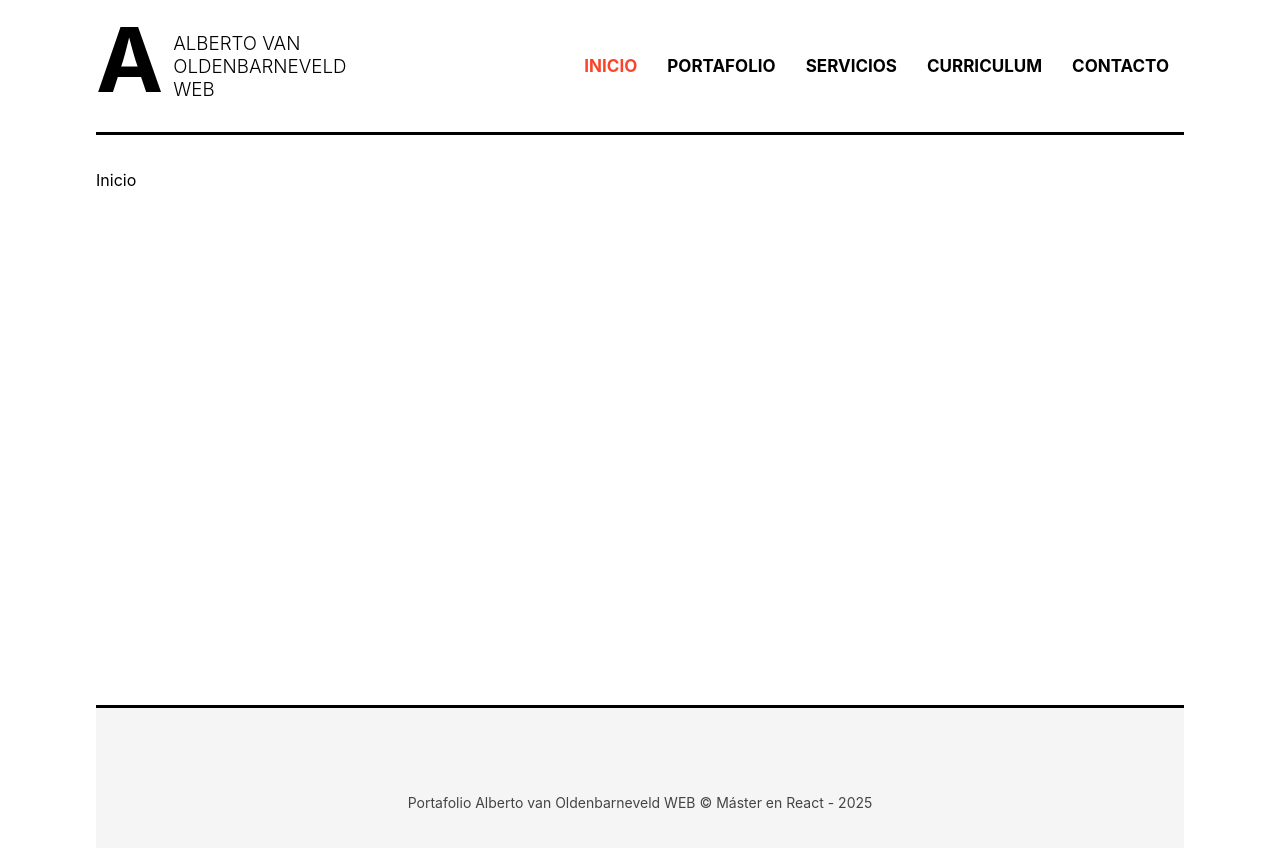
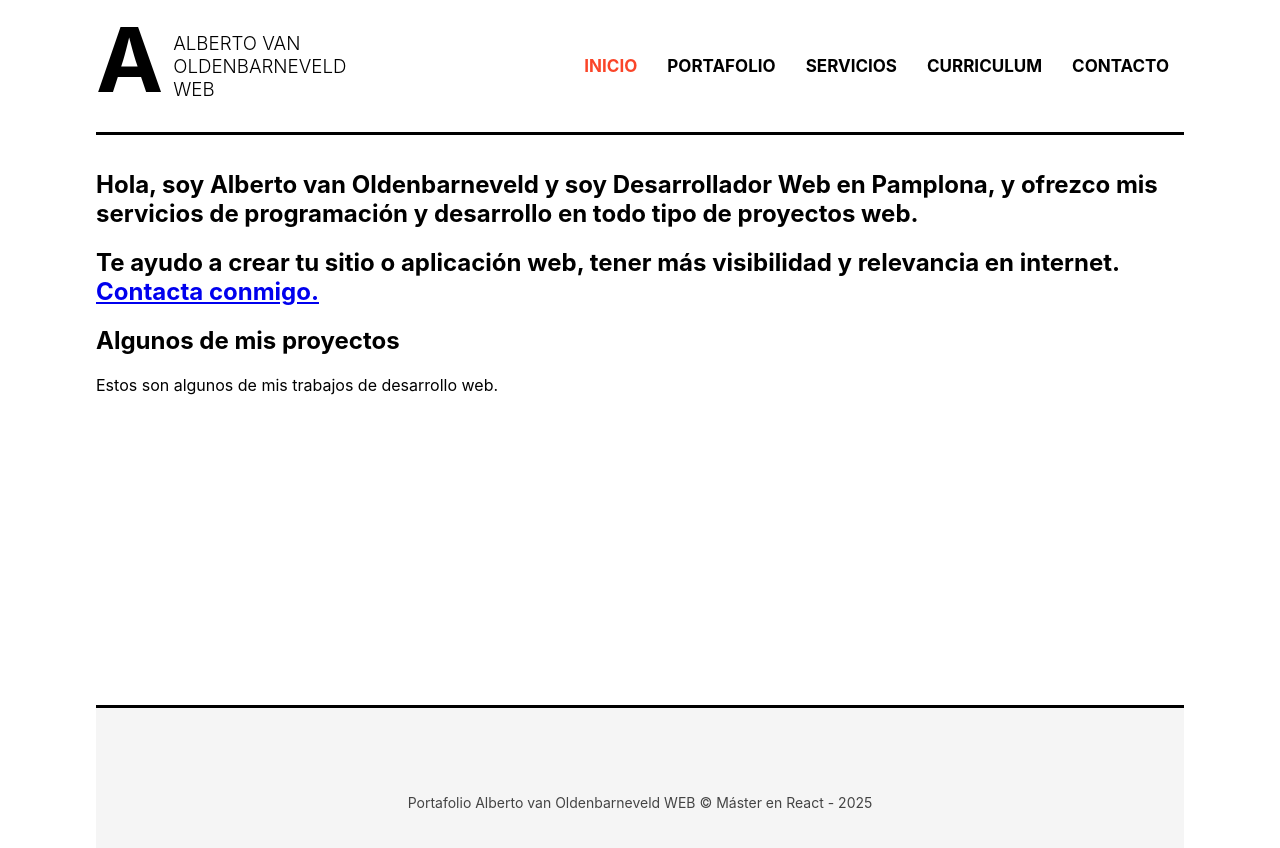
Before and after one commit to avanoldenbarneveld/master-en-react, a React (Create React App) app in the folder 08-proyecto02/: page /inicio in a window 1280 px wide. Shown: the top 848 px of the page. Built offline with nearby package versions, Linux system fonts and the light colour scheme.

Commit message:
add additional styling and structuring to page

```diff
--- a/08-proyecto02/src/components/Contacto.js
+++ b/08-proyecto02/src/components/Contacto.js
@@ -2,6 +2,16 @@ import React from 'react'
 
 export const Contacto = () => {
   return (
-    <div>Contacto</div>
+    <div className='page'>
+      <h1>Contacto</h1>
+
+        <form className='contact'>
+            <input type='text' placeholder='Nombre' />
+            <input type='text' placeholder='Apellidos' />
+            <input type='text' placeholder='Email' />
+            <textarea type='text' placeholder='Motivo de contacto' />
+            <input type="submit" value="Enviar" />
+        </form>
+      </div>
   )
 }
--- a/08-proyecto02/src/components/Curriculum.js
+++ b/08-proyecto02/src/components/Curriculum.js
@@ -2,6 +2,17 @@ import React from 'react'
 
 export const Curriculum = () => {
   return (
-    <div>Curriculum</div>
+    <div className='page'>
+    <h1>Curriculum</h1>
+
+    <h2>Experiencia</h2>
+    <h2>Conocimientos</h2>
+    <h2>Educación</h2>
+    <h2>Proyectos personales</h2>
+    <h2>Reconocimientos y premios</h2>
+    <h2>Otros</h2>
+
+
+    </div>
   )
 }
--- a/08-proyecto02/src/components/Inicio.js
+++ b/08-proyecto02/src/components/Inicio.js
@@ -1,7 +1,30 @@
 import React from 'react'
+import { Link } from 'react-router-dom'
 
 export const Inicio = () => {
   return (
-    <div>Inicio</div>
+    <div>
+
+        <h1>
+          Hola, soy Alberto van Oldenbarneveld y soy Desarrollador Web en Pamplona,
+          y ofrezco mis servicios de programación y desarrollo en
+          todo tipo de proyectos web.
+        </h1>
+
+        <h2>
+          Te ayudo a crear tu sitio o aplicación web, tener más
+          visibilidad y relevancia en internet. <Link to='/contacto'> Contacta conmigo.</Link>
+        </h2>
+
+        <section className='latest-projects'>
+          <h2>Algunos de mis proyectos</h2>
+          <p> Estos son algunos de mis trabajos de desarrollo web.</p>
+
+          <div className='projects'>
+
+          </div>
+        </section>
+    </div>
+
   )
 }
--- a/08-proyecto02/src/components/Servicios.js
+++ b/08-proyecto02/src/components/Servicios.js
@@ -2,6 +2,24 @@ import React from 'react'
 
 export const Servicios = () => {
   return (
-    <div>Servicios</div>
+    <div className='page'>
+      <h1>Servicios</h1>
+
+        <section className='services'>
+          <article className='service'>
+              <h2>Diseño web</h2>
+              <p>Hago que tu web se vea bonita</p>
+          </article>
+          <article className='service'>
+              <h2>Desarollo web</h2>
+              <p>Creo tu página web desde cero</p>
+          </article>
+          <article className='service'>
+              <h2>Diseño web</h2>
+              <p>Hago que tu web aparezca en Google y la vea la gente</p>
+          </article>
+
+        </section>
+      </div>
   )
 }
```
